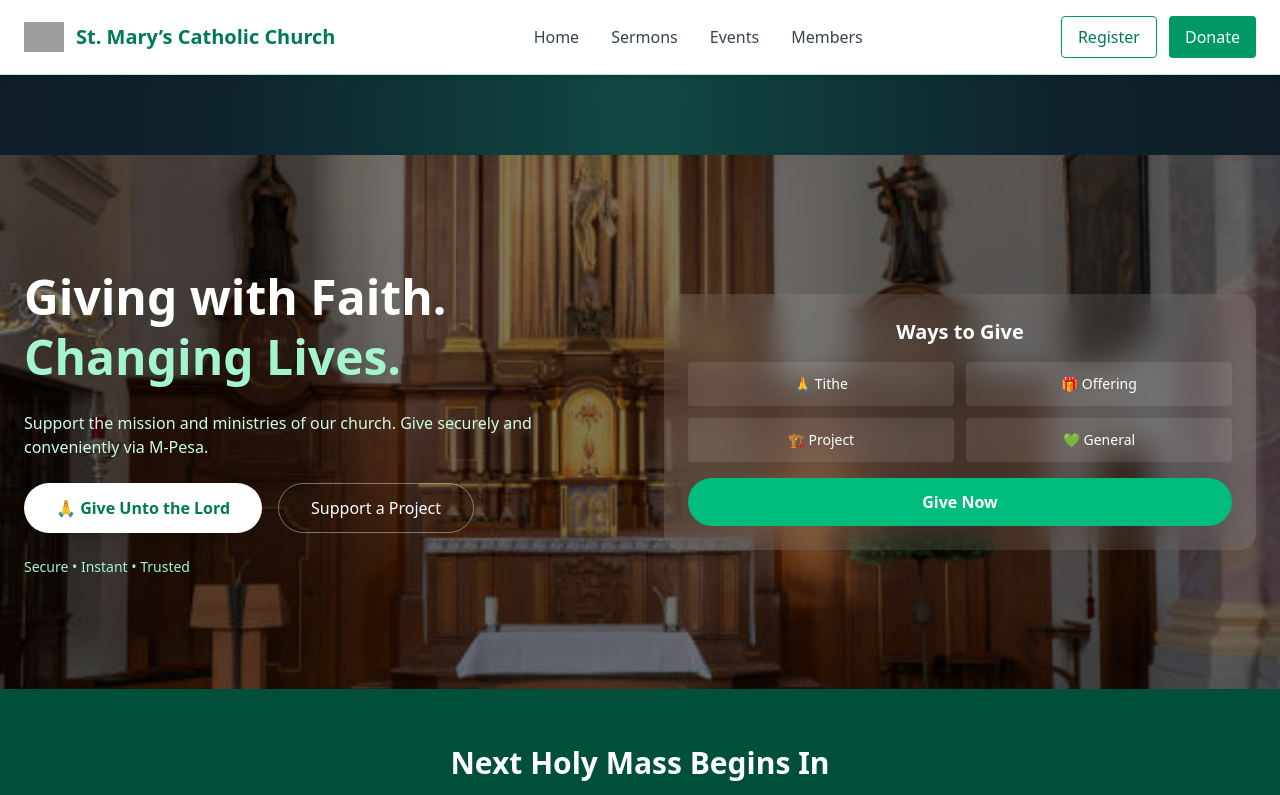
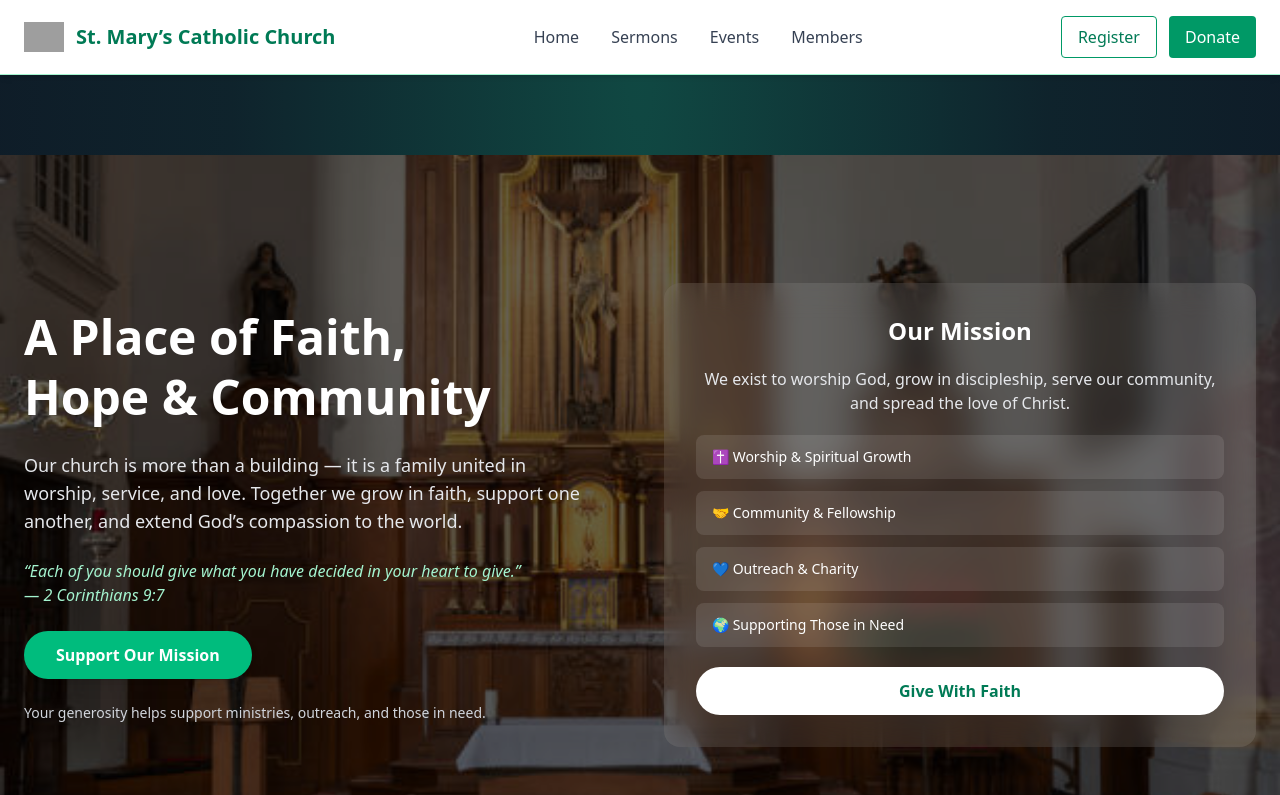
Before and after one commit to Francisomondi/churchDonation, a React (Vite) app in the folder frontend/: page / in a window 1280 px wide. Shown: the top 795 px of the page. Built offline with nearby package versions, Linux system fonts and the light colour scheme; no server answers; grey boxes are pictures that could not be loaded; the HTML template or start-up script is replaced by a standard one.

Commit message:
improved content of hero section

```diff
--- a/frontend/src/components/Hero.jsx
+++ b/frontend/src/components/Hero.jsx
@@ -1,3 +1,4 @@
+
 import { motion } from "framer-motion";
 
 export default function Hero({ onDonate }) {
@@ -5,77 +6,94 @@ export default function Hero({ onDonate }) {
     <section
       className="relative text-white overflow-hidden"
       style={{
-        backgroundImage: "url('/images/catholic-bg4.jpg')", // put your image in public/images
+        backgroundImage: "url('/images/catholic-bg4.jpg')",
         backgroundSize: "cover",
         backgroundPosition: "center",
-        backgroundRepeat: "no-repeat",
         backgroundAttachment: "fixed",
       }}
     >
-      {/* overlay to make text readable */}
-      <div className="absolute inset-0 bg-black/50"></div>
+      {/* dark overlay */}
+      <div className="absolute inset-0 bg-black/60"></div>
 
-      <div className="relative max-w-7xl mx-auto px-6 py-20 md:py-28 grid md:grid-cols-2 gap-12 items-center">
+      <div className="relative max-w-7xl mx-auto px-6 py-24 md:py-32 grid md:grid-cols-2 gap-12 items-center">
 
-        {/* LEFT */}
+        {/* LEFT CONTENT */}
         <motion.div
           initial={{ opacity: 0, y: 40 }}
           animate={{ opacity: 1, y: 0 }}
-          transition={{ duration: 0.7 }}
-          className="text-center md:text-left space-y-6 z-10"
+          transition={{ duration: 0.8 }}
+          className="space-y-6 text-center md:text-left"
         >
-          <h1 className="text-3xl md:text-5xl font-extrabold leading-tight">
-            Giving with Faith.<br />
-            <span className="text-emerald-200">Changing Lives.</span>
+          <h1 className="text-4xl md:text-5xl font-bold leading-tight">
+            A Place of Faith, <br />
+            Hope & Community
           </h1>
 
-          <p className="text-emerald-100 max-w-xl mx-auto md:mx-0">
-            Support the mission and ministries of our church. Give securely
-            and conveniently via M-Pesa.
+          <p className="text-lg text-gray-200 max-w-xl mx-auto md:mx-0">
+            Our church is more than a building — it is a family united in
+            worship, service, and love. Together we grow in faith,
+            support one another, and extend God’s compassion to the world.
           </p>
 
-          <div className="flex flex-col sm:flex-row gap-4 justify-center md:justify-start">
+          <p className="italic text-emerald-200">
+            “Each of you should give what you have decided in your heart to give.”
+            <br />
+            — 2 Corinthians 9:7
+          </p>
+
+          <div className="flex justify-center md:justify-start">
             <button
               onClick={onDonate}
-              className="bg-white text-emerald-700 px-8 py-3 rounded-full font-semibold shadow-lg hover:scale-105 transition-transform"
+              className="bg-emerald-500 hover:bg-emerald-600 px-8 py-3 rounded-full font-semibold shadow-lg transition"
             >
-              🙏 Give Unto the Lord
-            </button>
-
-            <button
-              onClick={onDonate}
-              className="border border-white/40 px-8 py-3 rounded-full hover:bg-white/10 transition"
-            >
-              Support a Project
+              Support Our Mission
             </button>
           </div>
 
-          <p className="text-sm text-emerald-200">
-            Secure • Instant • Trusted
+          <p className="text-sm text-gray-300">
+            Your generosity helps support ministries, outreach, and those in need.
           </p>
         </motion.div>
 
-        {/* RIGHT CARD */}
+        {/* RIGHT SIDE – CHURCH INFO CARD */}
         <motion.div
           initial={{ opacity: 0, scale: 0.9 }}
           animate={{ opacity: 1, scale: 1 }}
           transition={{ delay: 0.2 }}
-          className="bg-white/10 backdrop-blur-lg rounded-2xl p-6 text-center space-y-4 z-10"
+          className="bg-white/10 backdrop-blur-lg rounded-2xl p-8 space-y-5"
         >
-          <h3 className="text-xl font-bold">Ways to Give</h3>
+          <h3 className="text-2xl font-semibold text-center">
+            Our Mission
+          </h3>
 
-          <div className="grid grid-cols-2 gap-3 text-sm">
-            <div className="bg-white/10 rounded py-3">🙏 Tithe</div>
-            <div className="bg-white/10 rounded py-3">🎁 Offering</div>
-            <div className="bg-white/10 rounded py-3">🏗 Project</div>
-            <div className="bg-white/10 rounded py-3">💚 General</div>
+          <p className="text-gray-200 text-center">
+            We exist to worship God, grow in discipleship,
+            serve our community, and spread the love of Christ.
+          </p>
+
+          <div className="space-y-3 text-sm">
+            <div className="bg-white/10 rounded-lg py-3 px-4">
+              ✝️ Worship & Spiritual Growth
+            </div>
+
+            <div className="bg-white/10 rounded-lg py-3 px-4">
+              🤝 Community & Fellowship
+            </div>
+
+            <div className="bg-white/10 rounded-lg py-3 px-4">
+              💙 Outreach & Charity
+            </div>
+
+            <div className="bg-white/10 rounded-lg py-3 px-4">
+              🌍 Supporting Those in Need
+            </div>
           </div>
 
           <button
             onClick={onDonate}
-            className="w-full bg-emerald-500 hover:bg-emerald-600 py-3 rounded-full font-semibold"
+            className="w-full bg-white text-emerald-700 py-3 rounded-full font-semibold hover:bg-gray-100 transition"
           >
-            Give Now
+            Give With Faith
           </button>
         </motion.div>
 
```
